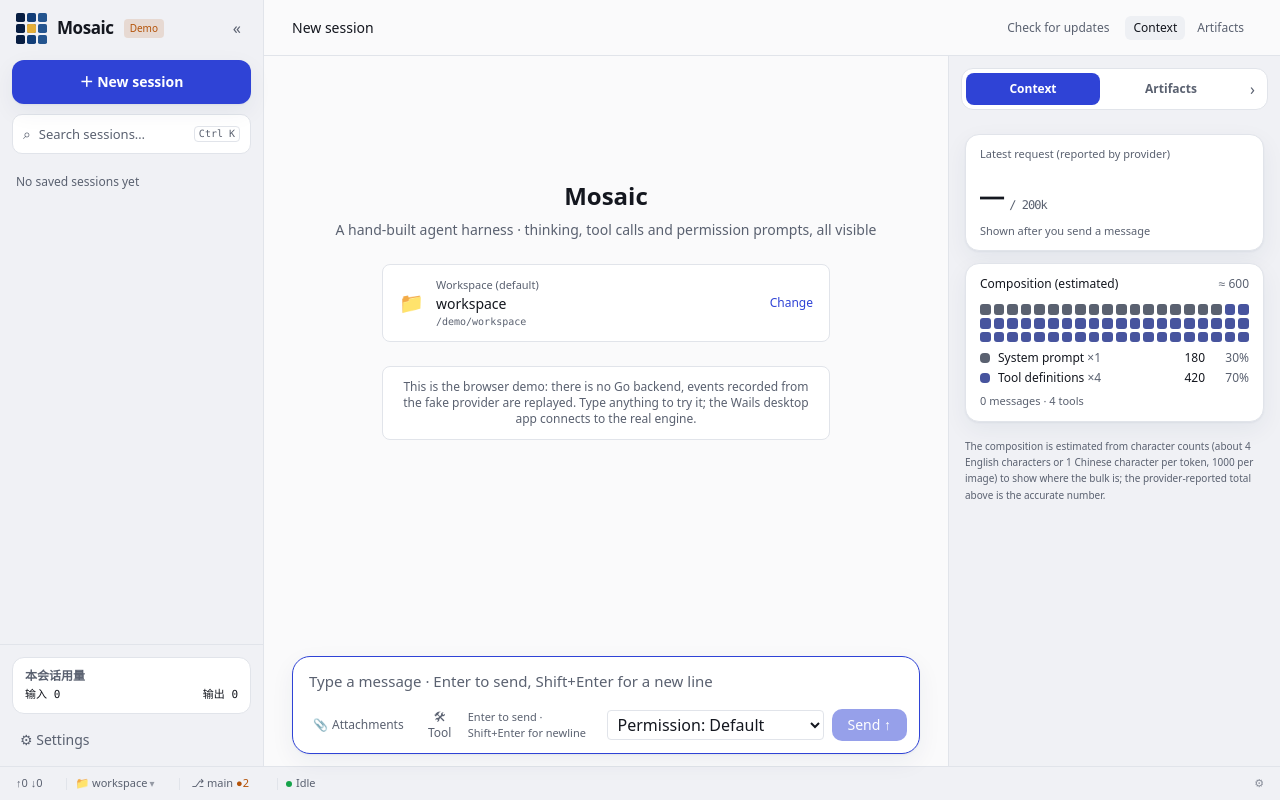
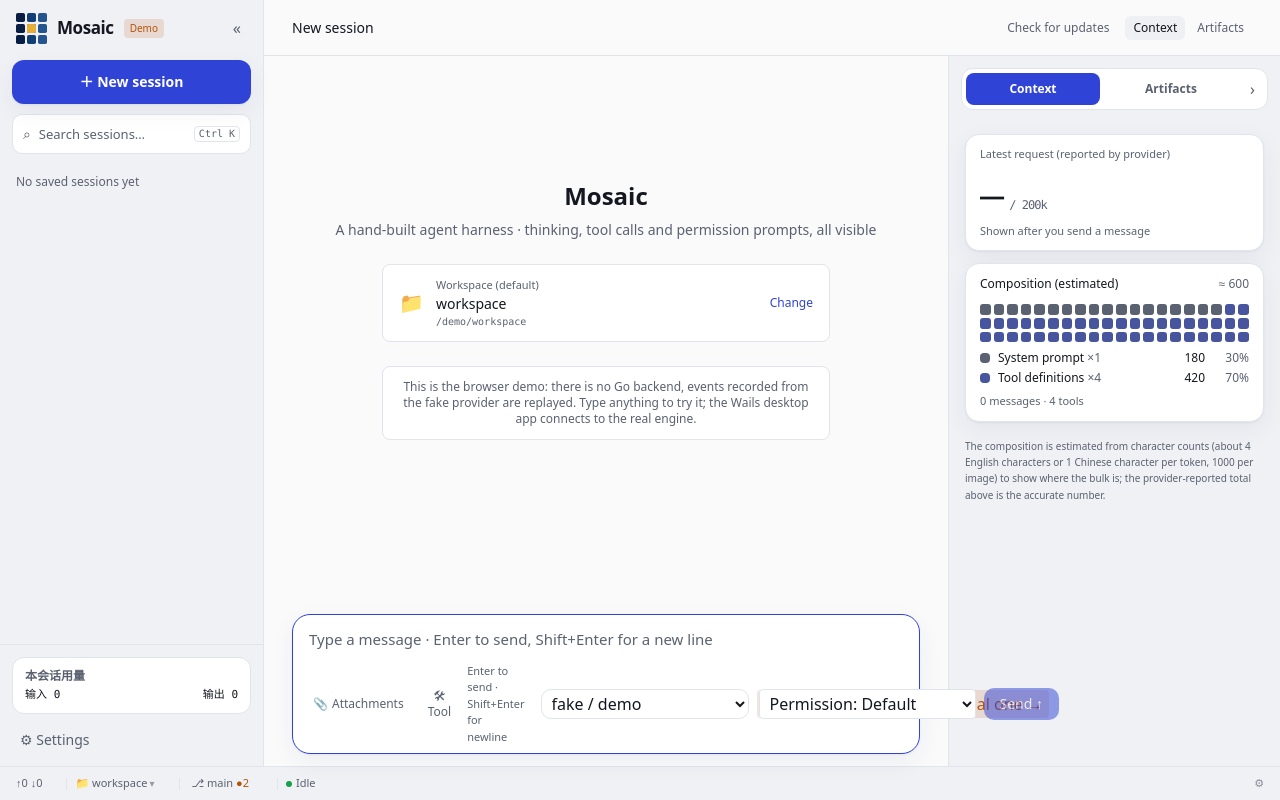
Before and after one commit to crazyjums/mosaic, a React (Vite) app in the folder frontend/: page / in a window 1280 px wide. Built offline with nearby package versions, Linux system fonts and the light colour scheme.

Commit message:
fix: complete cross-workspace safety and responsive composer

```diff
--- a/frontend/src/components/Composer.tsx
+++ b/frontend/src/components/Composer.tsx
@@ -252,8 +252,8 @@ export default function Composer() {
             </button>
             <span className="hidden text-[11px] text-muted xl:inline">{hint}</span>
             <div className="flex-1" />
-            <div className="hidden max-w-[230px] 2xl:flex"><ModelItem /></div>
-            <div className="hidden xl:flex"><PermissionModeSelect /></div>
+            <div className="hidden max-w-[210px] lg:flex"><ModelItem /></div>
+            <div className="hidden lg:flex"><PermissionModeSelect /></div>
             {running && (
               <button
                 className="flex items-center gap-1.5 rounded-ctl border border-danger/50 px-3 py-1.5 text-sm text-danger hover:bg-danger/10 focus-visible:outline-2 focus-visible:outline-offset-2 focus-visible:outline-danger"
```
